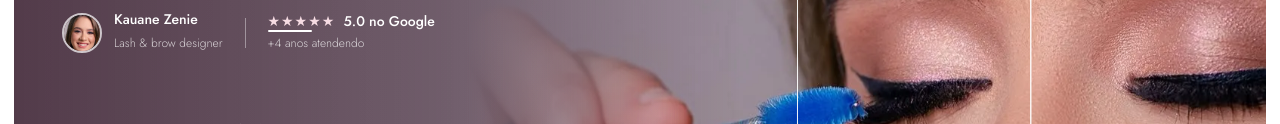
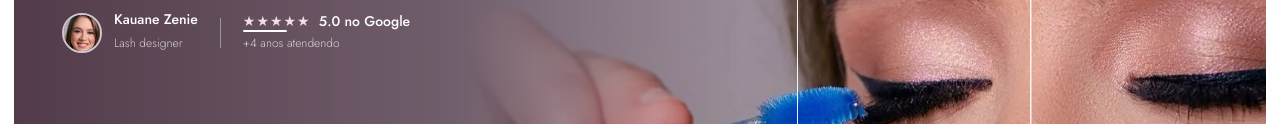
Before and after one commit to mateusaraujocnpj-dot/kauane-zenie-site, a plain HTML site: page index.html in a window 1280 px wide. Shown: the part 233-357 px from the top of the page. Drawn offline with Linux system fonts and the light colour scheme.

Commit message:
Topo: Lash designer
Co-Authored-By: Claude Opus 5.5 <noreply@anthropic.com>
Claude-Session: https://claude.ai/code/session_01T27gbHJ9ffVVbYnSihLoPv

```diff
--- a/index.html
+++ b/index.html
@@ -883,7 +883,7 @@ h1,h2{letter-spacing:-.015em}
         <p class="hero-intro">Um espaço feminino, dedicado exclusivamente ao seu momento.</p>
         <div class="hero-assina">
           <img decoding="async" src="assets/img/avatar-kauane.webp" alt="" width="40" height="40">
-          <span><b>Kauane Zenie</b><small>Lash &amp; brow designer</small></span>
+          <span><b>Kauane Zenie</b><small>Lash designer</small></span>
           <span class="sep" aria-hidden="true"></span>
           <span class="hero-tags"><b><span class="mini-estrelas" aria-hidden="true">★★★★★</span> 5.0 no Google</b><small>+4 anos atendendo</small></span>
         </div>
```
